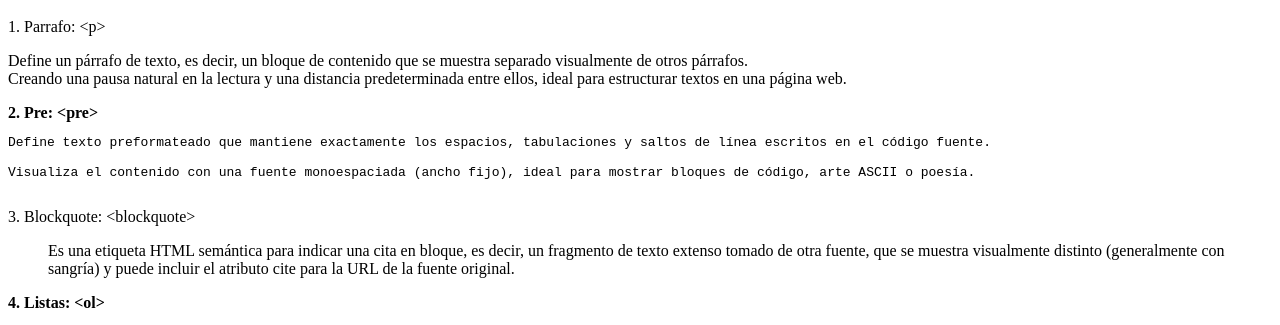
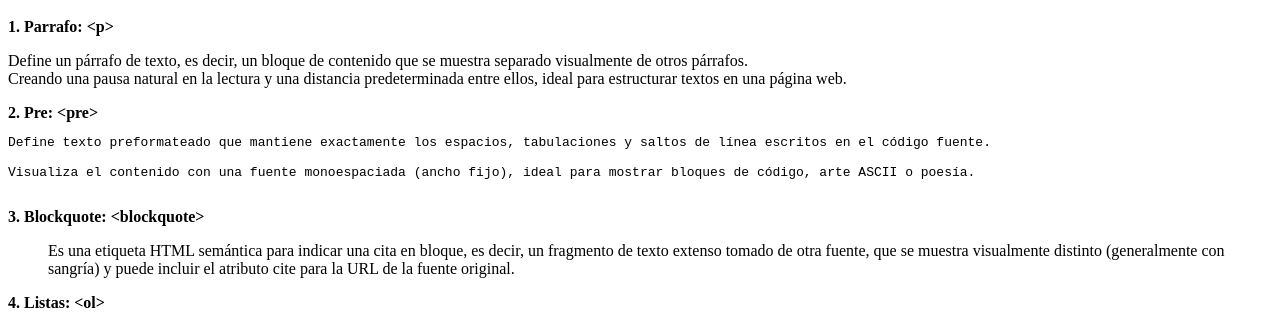
Before and after one commit to cinthya010/Cinthya-Gonz-lez-Armenta-Programacion-web-html, a plain HTML site: page index.html in a window 1280 px wide. Shown: the part 466-791 px from the top of the page. Drawn offline with Linux system fonts and the light colour scheme.

```diff
--- a/index.html
+++ b/index.html
@@ -29,7 +29,9 @@
          <hr />
 
          <h1>Etiquetas de contenido</h1>
-         <div>1. Parrafo: &lt;p&gt;</div>
+         <div>
+            <strong>1. Parrafo: &lt;p&gt;</strong>
+        </div>
          <p>
             Define un párrafo de texto, es decir, un bloque de contenido que se muestra separado visualmente de otros párrafos. <br>Creando una pausa natural en la lectura y una distancia predeterminada entre ellos, ideal para estructurar textos en una página web.
          </p>
@@ -40,7 +42,9 @@
             <br>Visualiza el contenido con una fuente monoespaciada (ancho fijo), ideal para mostrar bloques de código, arte ASCII o poesía.
          </pre>
 
-         <div>3. Blockquote: &lt;blockquote&gt;</div>
+         <div>
+            <strong>3. Blockquote: &lt;blockquote&gt;</strong>
+        </div>
          <blockquote cite="https://developer.mozilla.org/es/docs/Web/HTML/Reference/Elements/blockquote">
             Es una etiqueta HTML semántica para indicar una cita en bloque, es decir, un fragmento de texto extenso tomado de otra fuente, que se muestra visualmente distinto (generalmente con sangría) y puede incluir el atributo cite para la URL de la fuente original.
         </blockquote>
```
